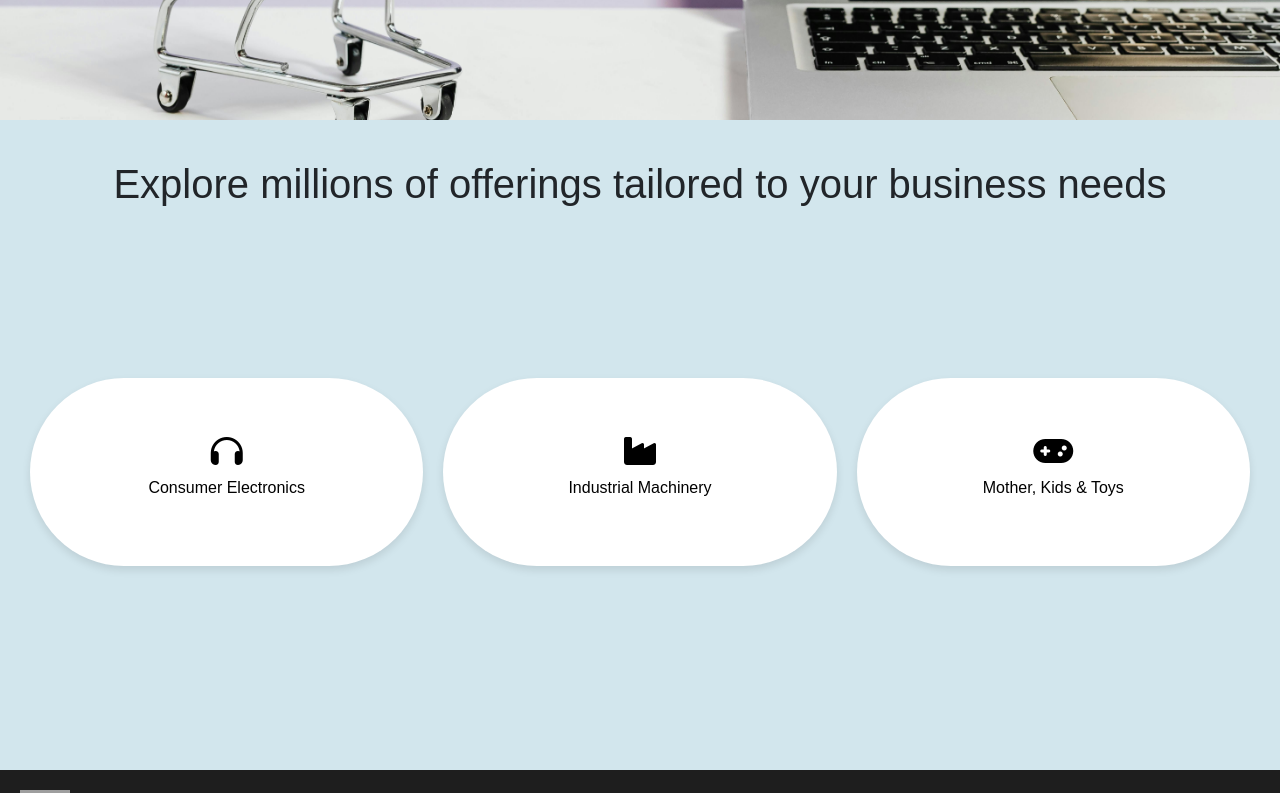
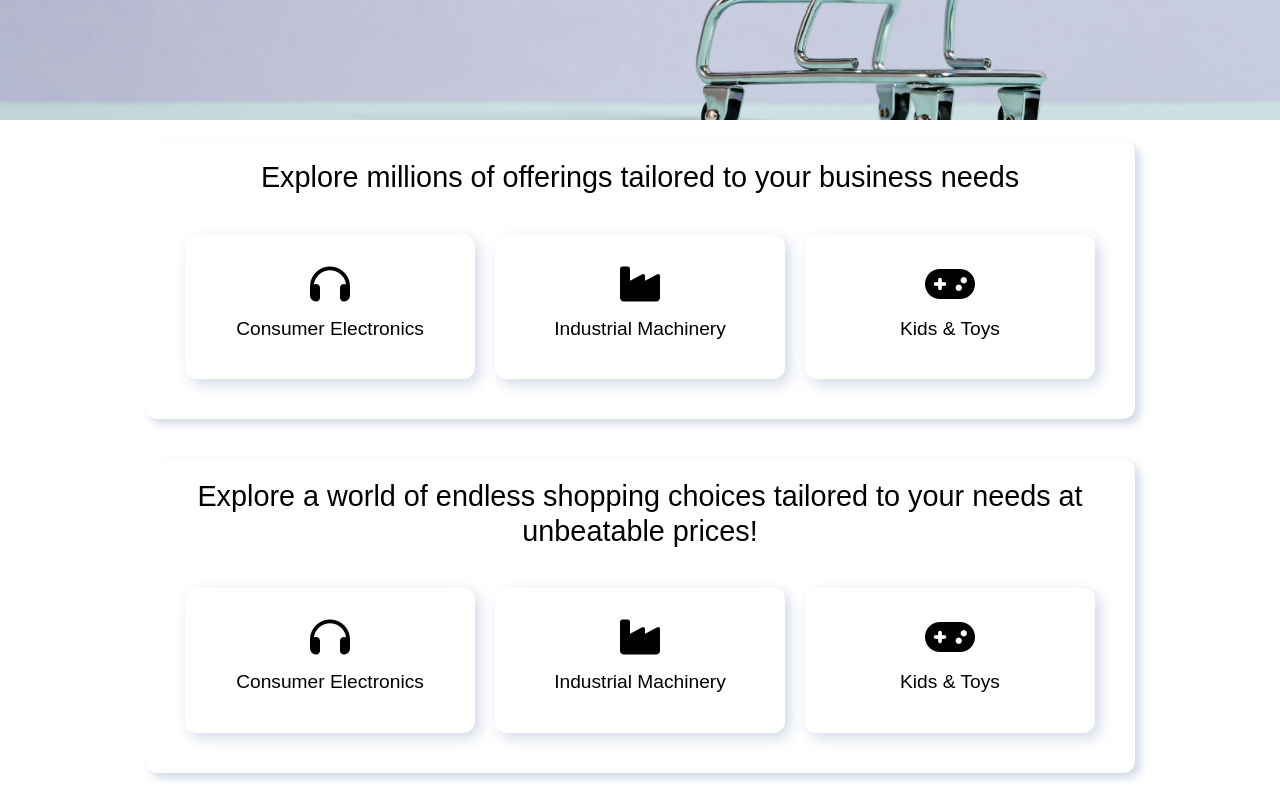
Before and after one commit to Tejaskhope21/Marketplace-platform, a React (Vite) app in the folder Frontend/: page / in a window 1280 px wide. Shown: the part 600-1393 px from the top of the page. Built offline with nearby package versions, Linux system fonts and the light colour scheme; grey boxes are pictures that could not be loaded.

Commit message:
category updates

```diff
--- a/Frontend/package.json
+++ b/Frontend/package.json
@@ -11,13 +11,13 @@
   },
   "dependencies": {
     "@fortawesome/fontawesome-free": "^6.7.2",
+    "bootstrap": "^5.3.3",
     "react": "^19.0.0",
     "react-dom": "^19.0.0",
     "react-icons": "^5.5.0",
-
     "react-router-dom": "^7.2.0"
-  }
-,  "devDependencies": {
+  },
+  "devDependencies": {
     "@eslint/js": "^9.21.0",
     "@types/react": "^19.0.10",
     "@types/react-dom": "^19.0.4",
--- a/Frontend/src/components/Category/Category.css
+++ b/Frontend/src/components/Category/Category.css
@@ -1,44 +1,71 @@
+.container {
+    display: flex;
+    flex-direction: column;
+    align-items: center;
+    padding: 20px;
+}
+
 .category-container {
-    height: 650px;
+    width: 90%;
+    max-width: 1200px;
     text-align: center;
-    padding: 30px;
-    font-family: Arial, sans-serif;
-    background-color: #D2E6ED;
+    margin-bottom: 40px;
+    padding: 20px;
+    background: #fff;
+    border-radius: 12px;
+    box-shadow: 5px 5px 10px #d1d9e6, -5px -5px 10px #ffffff;
 }
 
 h1 {
-    margin-top: 10px;
+    font-size: 1.8rem;
+    color: black;
+    margin-bottom: 20px;
 }
 
 .category-grid {
     display: grid;
-    grid-template-columns: repeat(auto-fit, minmax(150px, 1fr));
+    grid-template-columns: repeat(auto-fit, minmax(250px, 1fr));
     gap: 20px;
-    margin-top: 20px;
+    padding: 20px;
 }
 
 .category-card {
     background: white;
-    color: black;
-    border-radius: 100px;
-    box-shadow: 0 4px 8px rgba(0, 0, 0, 0.1);
-    padding: 50px;
+    padding: 20px;
+    border-radius: 12px;
     text-align: center;
-    margin-top: 150px;
-    transition: transform 0.3s ease, box-shadow 0.3s ease, background-color 0.3s ease;
+    transition: all 0.3s ease-in-out;
+    box-shadow: 5px 5px 15px #d1d9e6, -5px -5px 15px #ffffff;
+    cursor: pointer;
 }
 
 .category-card:hover {
-    transform: translateY(-5px);
-    box-shadow: 0 8px 16px rgba(0, 0, 0, 0.2);
-    background-color: #307AD5;
+    transform: scale(1.05);
+    background: #FF6600;
 }
 
 .icon {
-    font-size: 2rem;
-    display: block;
+    font-size: 2.5rem;
+    color: black;
+    margin-bottom: 10px;
+    transition: color 0.3s ease-in-out;
+}
+
+.category-card:hover .icon {
+    color: #fff;
+}
+
+p {
+    font-size: 1.2rem;
+    color: black;
+    transition: color 0.3s ease-in-out;
+}
+
+.category-card:hover p {
+    color: #fff;
 }
 
 .link {
     text-decoration: none;
+    color: inherit;
 }
--- a/Frontend/src/components/Category/Category.jsx
+++ b/Frontend/src/components/Category/Category.jsx
@@ -4,13 +4,14 @@ import { Link } from "react-router-dom";
 
 const Category = () => {
   return (
+    <div className="container">
       <div className="category-container">
         <h1>Explore millions of offerings tailored to your business needs</h1>
         <div className="category-grid">
           <Link className="link" to="/consumer-electronics">
             <div className="category-card">
               <span className="icon">
-              <i class="fa-solid fa-headphones"></i>
+                <i className="fa-solid fa-headphones"></i>
               </span>
               <p>Consumer Electronics</p>
             </div>
@@ -18,7 +19,7 @@ const Category = () => {
           <Link className="link" to="/industrial-machinery">
             <div className="category-card">
               <span className="icon">
-              <i class="fa-solid fa-industry"></i>
+                <i className="fa-solid fa-industry"></i>
               </span>
               <p>Industrial Machinery</p>
             </div>
@@ -26,11 +27,44 @@ const Category = () => {
           <Link className="link" to="/kids">
             <div className="category-card">
               <span className="icon">
-              <i class="fa-solid fa-gamepad"></i>
+                <i className="fa-solid fa-gamepad"></i>
               </span>
-            <p>Mother, Kids & Toys </p>
+              <p> Kids & Toys </p>
             </div>
           </Link>
+        </div>
+      </div>
+      <div className="category-container">
+        <h1>
+          Explore a world of endless shopping choices tailored to your needs at
+          unbeatable prices!
+        </h1>
+        <div className="category-grid">
+          <Link className="link" to="/consumer-electronics">
+            <div className="category-card">
+              <span className="icon">
+                <i className="fa-solid fa-headphones"></i>
+              </span>
+              <p>Consumer Electronics</p>
+            </div>
+          </Link>
+          <Link className="link" to="/industrial-machinery">
+            <div className="category-card">
+              <span className="icon">
+                <i className="fa-solid fa-industry"></i>
+              </span>
+              <p>Industrial Machinery</p>
+            </div>
+          </Link>
+          <Link className="link" to="/kids">
+            <div className="category-card">
+              <span className="icon">
+                <i className="fa-solid fa-gamepad"></i>
+              </span>
+              <p> Kids & Toys </p>
+            </div>
+          </Link>
+        </div>
       </div>
     </div>
   );
--- a/Frontend/src/components/Hero/Hero.jsx
+++ b/Frontend/src/components/Hero/Hero.jsx
@@ -1,6 +1,6 @@
 import React from "react";
 import "./Hero.css";
-import HeroImage from "../../assets/Hero.jpg";
+import HeroImage from "../../assets/Header_img.jpg";
 function Hero() {
   return (
     <div className="hero">
```
Also changed, not shown: 1 other file (tests, documents, lock files or other folders). Lines whose indentation alone changed are shown as unchanged.
